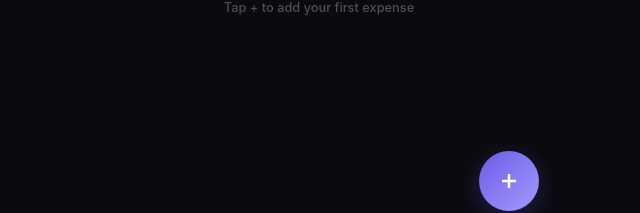
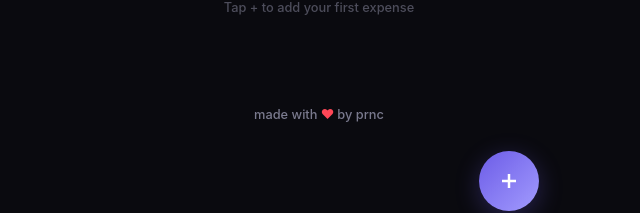
Before and after one commit to princeyadav00785/Expense-tracker-pwa-prsnl, a website: page public/index.html in a window 1280 px wide. Shown: the part 557-770 px from the top of the page, without its empty margins (321-961 px from the left). Drawn offline with Linux system fonts and the light colour scheme.

Commit message:
Add footer: made with love by prnc

```diff
--- a/public/app.js
+++ b/public/app.js
@@ -171,6 +171,10 @@ function render() {
         <line x1="12" y1="5" x2="12" y2="19"/><line x1="5" y1="12" x2="19" y2="12"/>
       </svg>
     </button>
+
+    <footer class="footer">
+      made with <span>&hearts;</span> by prnc
+    </footer>
   `;
 }
 
--- a/public/style.css
+++ b/public/style.css
@@ -838,6 +838,22 @@ header h1 {
   display: none !important;
 }
 
+/* Footer */
+.footer {
+  text-align: center;
+  padding: 32px 16px 16px;
+  color: var(--text-dim);
+  font-size: 0.8rem;
+  font-weight: 500;
+  animation: fadeIn 0.6s ease 0.4s both;
+}
+
+.footer span {
+  color: #ff4757;
+  display: inline-block;
+  animation: pulse 1.5s ease-in-out infinite;
+}
+
 /* Tooltip for mobile delete */
 @media (hover: none) {
   .expense-delete {
```
Also changed, not shown: README.md (added).
